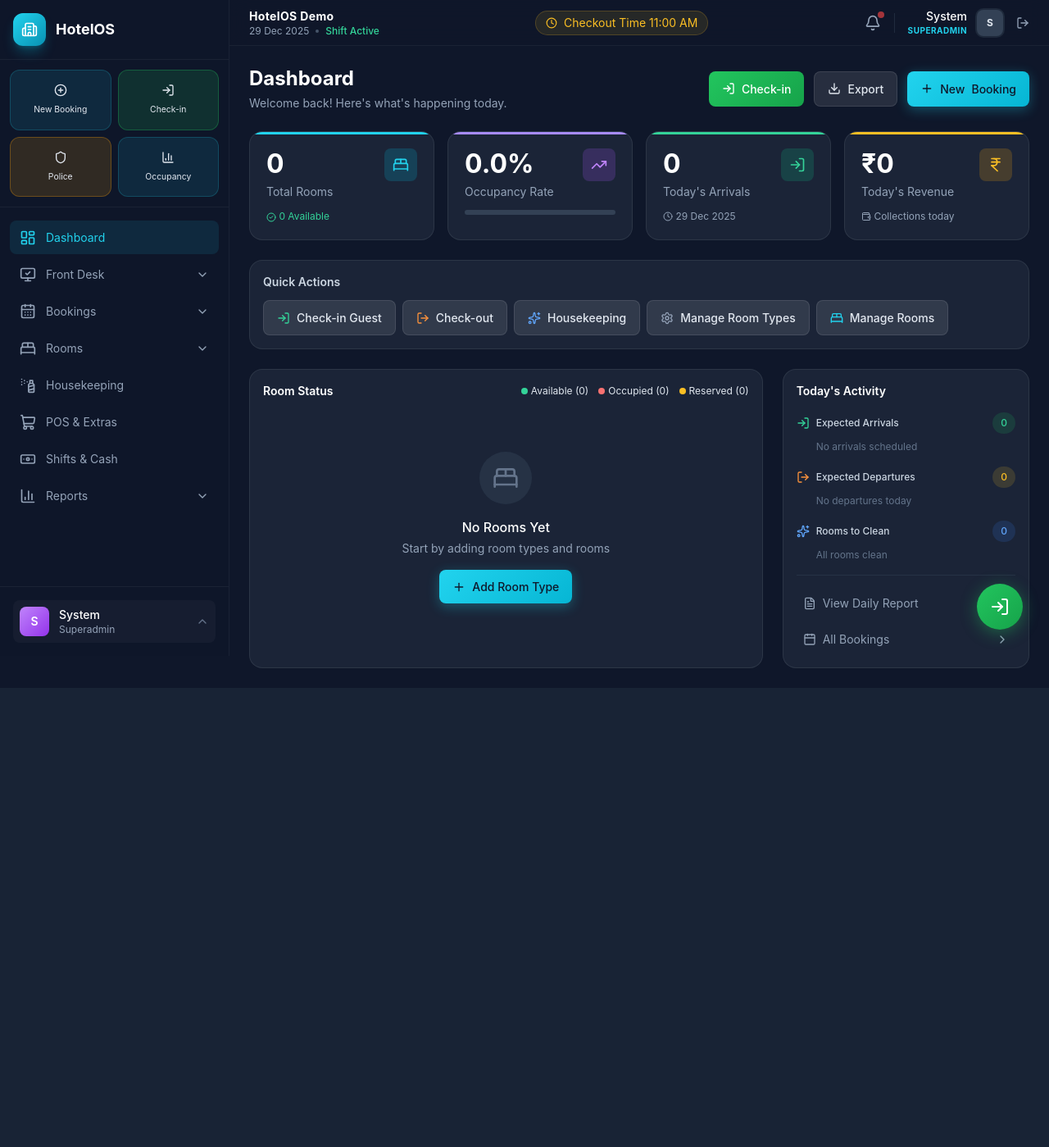
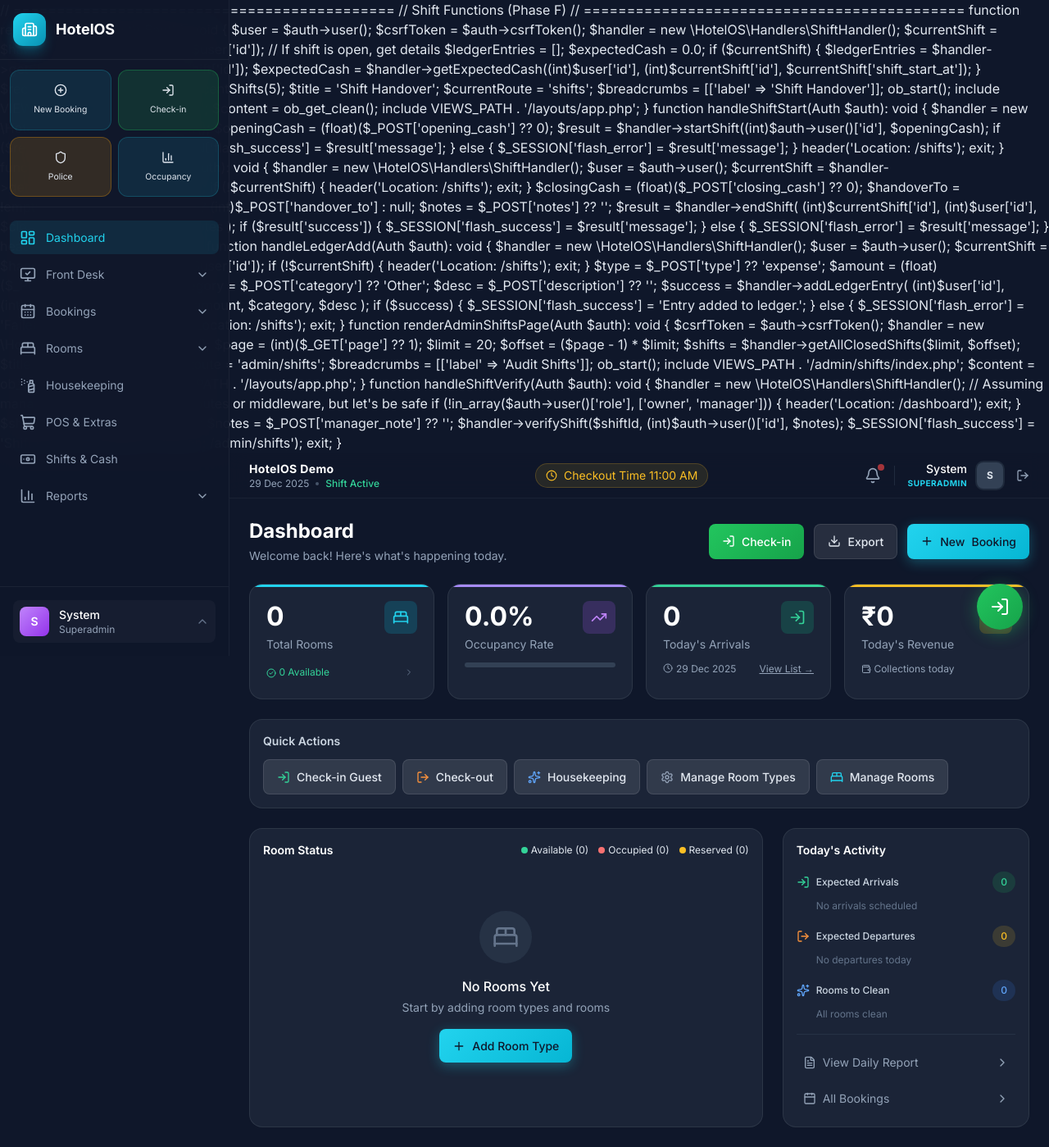
Before and after one commit to Jagatmohan-arch/HotelOS, a PHP site: page /dashboard in a window 1280 px wide. Shown: the whole page at 82% size. Before the commit the page ends 815 px from the top, so only its background shows below. Run offline with PHP 8.4, Linux system fonts and the light colour scheme; the visitor is signed in with stand-in values (Sample User, id 1); data comes from the database, SQL or seed files in the repository; data that the repository does not hold is empty; some libraries are stand-ins or nearby versions.

Commit message:
Phase F: Polish - Fixed Dashboard Links & Added Police Report

```diff
--- a/public/index.php
+++ b/public/index.php
@@ -142,6 +142,9 @@
 // ============================================
 // Request Handling
 // ============================================
+
+// Phase F: Load Shift Module Functions
+require_once __DIR__ . '/index_shift_append.php';
 
 $requestMethod = $_SERVER['REQUEST_METHOD'];
 $requestUri = parse_url($_SERVER['REQUEST_URI'], PHP_URL_PATH);
--- a/views/dashboard/index.php
+++ b/views/dashboard/index.php
@@ -72,12 +72,13 @@
                     <i data-lucide="bed-double" class="w-5 h-5 text-cyan-400"></i>
                 </div>
             </div>
-            <div class="mt-3 flex items-center gap-2 text-xs">
+            <a href="/rooms?view=grid" class="mt-3 flex items-center gap-2 text-xs hover:bg-white/5 p-1 rounded -ml-1 transition-colors">
                 <span class="text-emerald-400">
                     <i data-lucide="circle-check" class="w-3 h-3 inline"></i>
                     <?= $statusSummary['available'] ?? 0 ?> Available
                 </span>
-            </div>
+                <i data-lucide="chevron-right" class="w-3 h-3 text-slate-500 ml-auto"></i>
+            </a>
         </div>
 
         <!-- Occupancy Rate -->
@@ -112,10 +113,11 @@
                     <i data-lucide="log-in" class="w-5 h-5 text-emerald-400"></i>
                 </div>
             </div>
-            <div class="mt-3 text-xs text-slate-400">
-                <i data-lucide="clock" class="w-3 h-3 inline -mt-0.5"></i>
-                <?= date('d M Y') ?>
-            </div>
+            <a href="/bookings?tab=arrivals" class="mt-3 text-xs text-slate-400 hover:text-emerald-400 flex items-center transition-colors">
+                <i data-lucide="clock" class="w-3 h-3 inline -mt-0.5 mr-1"></i>
+                <span><?= date('d M Y') ?></span>
+                <span class="ml-auto underline">View List →</span>
+            </a>
         </div>
 
         <!-- Today's Revenue -->
@@ -140,11 +142,11 @@
     <div class="glass-card p-4 mb-6">
         <h2 class="text-sm font-semibold text-slate-300 mb-3">Quick Actions</h2>
         <div class="flex flex-wrap gap-2">
-            <a href="/bookings" class="btn btn--secondary">
+            <a href="/bookings?action=checkin" class="btn btn--secondary">
                 <i data-lucide="log-in" class="w-4 h-4 text-emerald-400"></i>
                 Check-in Guest
             </a>
-            <a href="/bookings" class="btn btn--secondary">
+            <a href="/bookings?tab=departures" class="btn btn--secondary">
                 <i data-lucide="log-out" class="w-4 h-4 text-orange-400"></i>
                 Check-out
             </a>
@@ -243,7 +245,7 @@
                     <?php if ($todayDepartures === 0): ?>
                         <p class="text-xs text-slate-500 pl-6">No departures today</p>
                     <?php else: ?>
-                        <a href="/bookings" class="text-xs text-orange-400 pl-6 hover:underline">View departures →</a>
+                         <a href="/bookings?tab=departures" class="text-xs text-orange-400 pl-6 hover:underline">View departures →</a>
                     <?php endif; ?>
                 </div>
 
```
Also changed, not shown: views/reports/index.php (+9 -0 lines).
